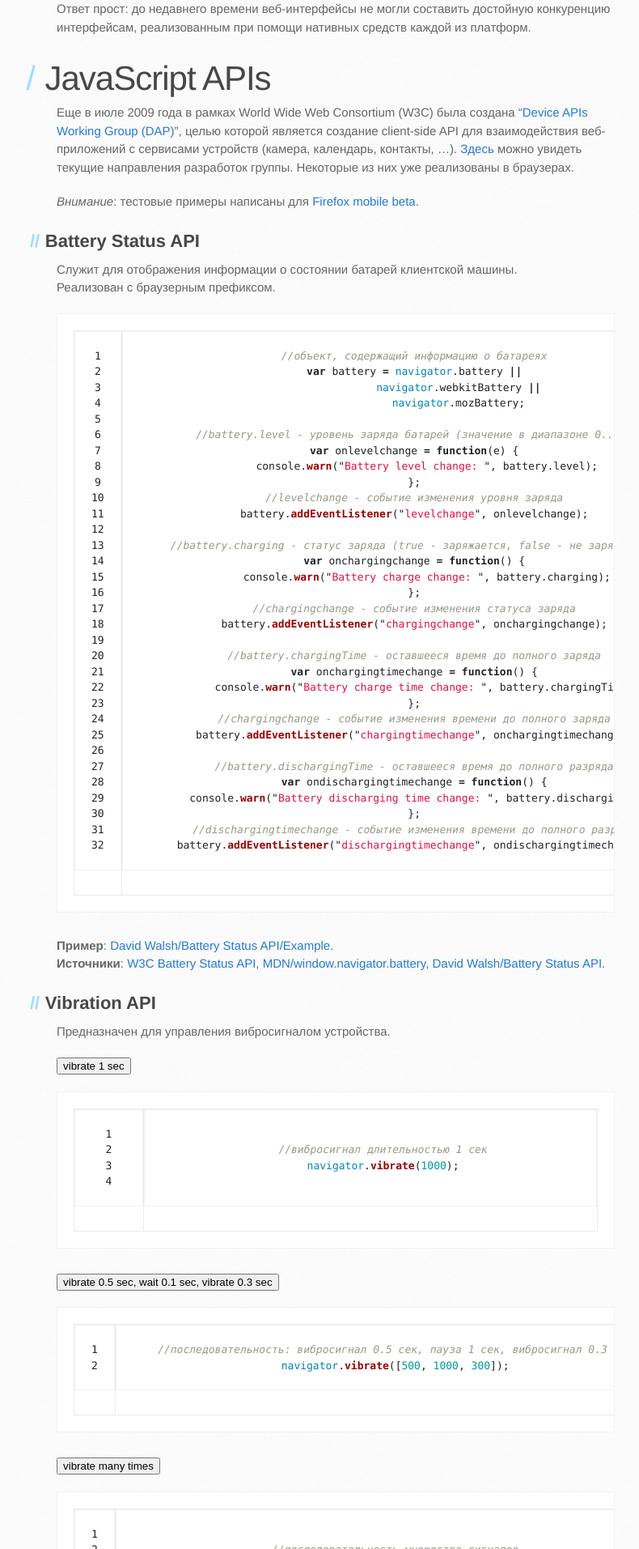
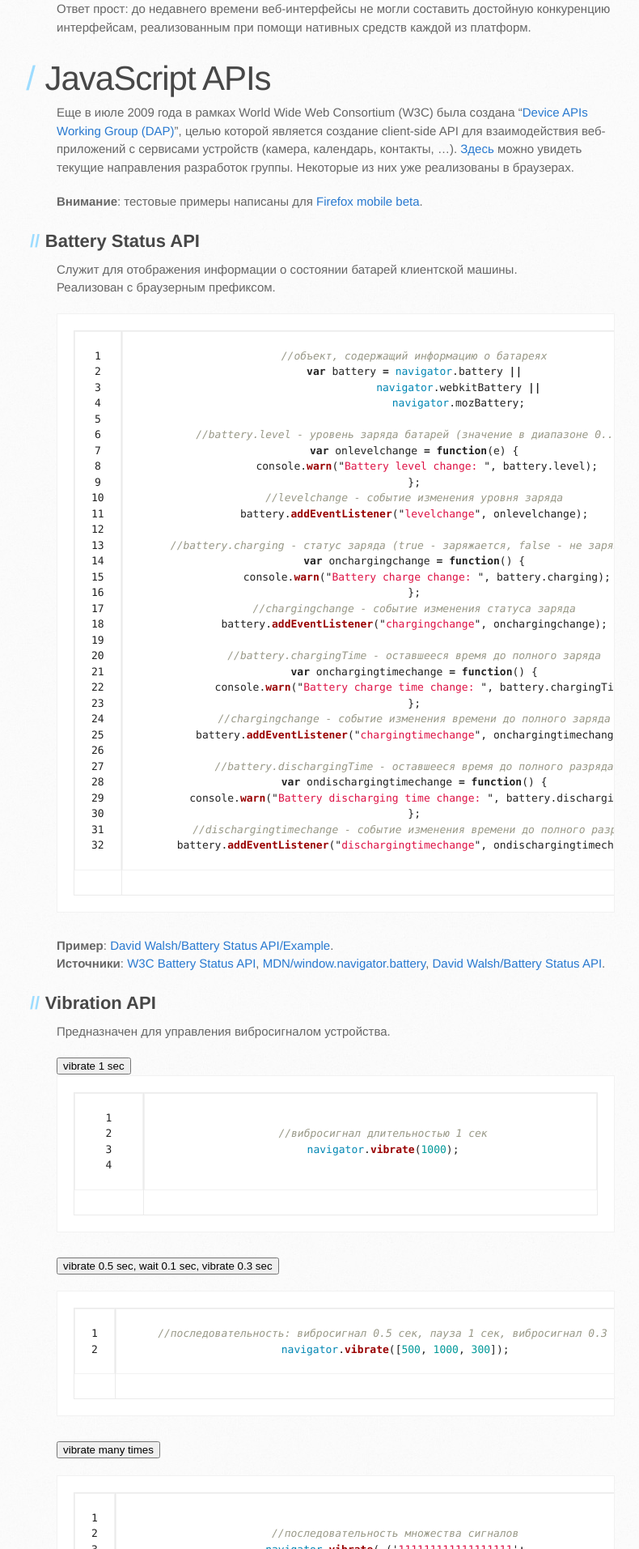
Before and after one commit to sergeymakoveev/sergeymakoveev.github.com, a Jekyll site: the page built from _posts/2013-01-16-frontend-trends.md, in a window 1280 px wide. Shown: the part 1593-3506 px from the top of the page at 81% size, without its empty margins (100-890 px from the left). Built offline with Jekyll 4.4.1, drawn with Linux system fonts in a browser that asks for light colours; nearby versions of some CDN libraries; some web fonts are replaced; Markdown is read by kramdown in place of the engine named in the settings.

Commit message:
[edit] _posts/2013-01-16-frontend-trends.md

```diff
--- a/_posts/2013-01-16-frontend-trends.md
+++ b/_posts/2013-01-16-frontend-trends.md
@@ -48,7 +48,7 @@
 # JavaScript APIs
 Еще в июле 2009 года в рамках World Wide Web Consortium (W3C) была создана "[Device APIs Working Group (DAP)][w3c-dap]", целью которой является создание client-side API для взаимодействия веб-приложений с сервисами устройств (камера, календарь, контакты, ...). [Здесь][w3c-dap-roadmap] можно увидеть текущие направления разработок группы. Некоторые из них уже реализованы в браузерах.
 
-*Внимание*: тестовые примеры написаны для [Firefox mobile beta][firefox mobile beta].
+**Внимание**: тестовые примеры написаны для [Firefox mobile beta][firefox mobile beta].
 
 
 
@@ -105,15 +105,14 @@
 ##Vibration API
 Предназначен для управления вибросигналом устройства.
 
-{% raw %}
-
+<div>
 <input type="button" value="vibrate 1 sec"
        onclick="
             if( 'vibrate' in navigator )
                 navigator.vibrate(1000);
        " />
 
-{% endraw %}
+</div>
 
 {% highlight js linenos %}
 
```
